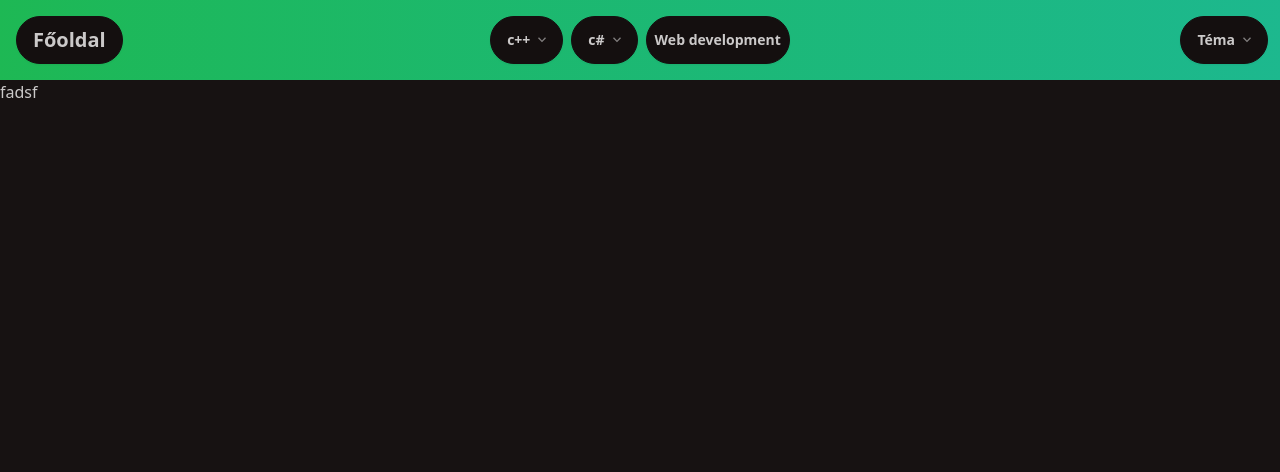
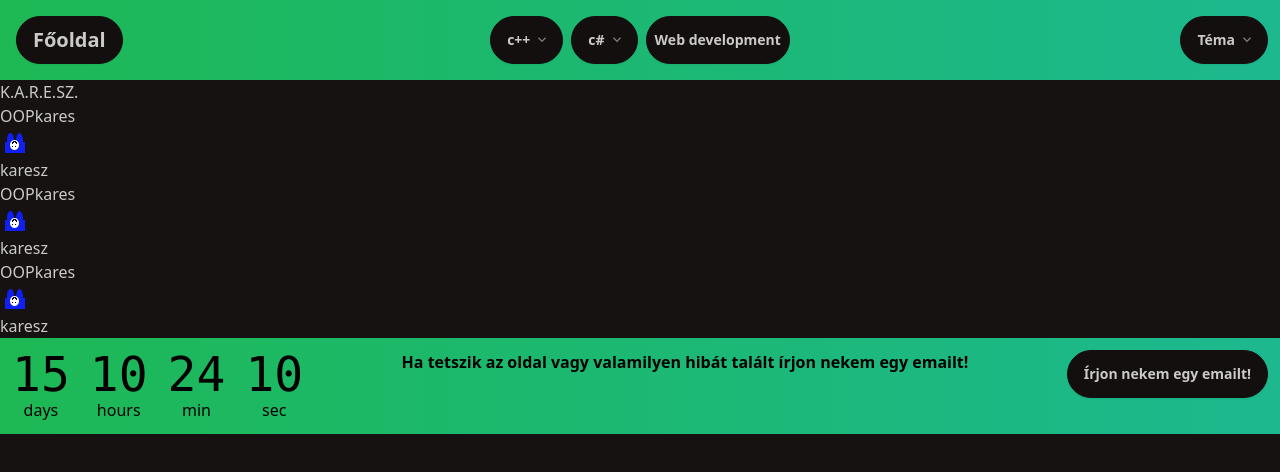
Before and after one commit to khun2/tailwind-webproj, a website: page subpages/karesz.html in a window 1280 px wide. Drawn offline with Linux system fonts and the light colour scheme.

Commit message:
2024. jún. 7., péntek, 09:14:28 CEST

```diff
--- a/subpages/karesz.html
+++ b/subpages/karesz.html
@@ -20,8 +20,7 @@
                             d="M4 6h16M4 12h8m-8 6h16" />
                     </svg>
                 </div>
-                <ul tabindex="0"
-                    class="menu menu-sm dropdown-content z-[1] p-2 shadow-2xl bg-base-300 rounded-box">
+                <ul tabindex="0" class="menu menu-sm dropdown-content z-[1] p-2 shadow-2xl bg-base-300 rounded-box">
                     <li>
                         <a>c#</a>
                         <ul class="p-2">
@@ -98,8 +97,64 @@
     </nav>
 
     <main>
-        fadsf
+        <h1>K.A.R.E.SZ.</h1>
+        <article>
+            <h2>OOPkares</h2>
+            <figure>
+                <img src="../img/karesz.png" alt="placeholder">
+                <figcaption>karesz</figcaption>
+            </figure>
+        </article>
+        <article>
+            <h2>OOPkares</h2>
+            <figure>
+                <img src="../img/karesz.png" alt="placeholder">
+                <figcaption>karesz</figcaption>
+            </figure>
+        </article>
+        <article>
+            <h2>OOPkares</h2>
+            <figure>
+                <img src="../img/karesz.png" alt="placeholder">
+                <figcaption>karesz</figcaption>
+            </figure>
+        </article>
     </main>
+
+    <footer
+        class="flex justify-between gap-3 bg-gradient-to-r w-full from-primary to-secondary justify-items-center bottom-0 p-3">
+        <div class="hidden sm:grid grid-flow-col gap-5 text-center auto-cols-max text-primary-content">
+            <div class="flex flex-col">
+                <span class="countdown font-mono lg:text-5xl text-2xl">
+                    <span style="--value:15;"></span>
+                </span>
+                days
+            </div>
+            <div class="flex flex-col">
+                <span class="countdown font-mono lg:text-5xl text-2xl">
+                    <span style="--value:10;"></span>
+                </span>
+                hours
+            </div>
+            <div class="flex flex-col">
+                <span class="countdown font-mono lg:text-5xl text-2xl">
+                    <span style="--value:24;"></span>
+                </span>
+                min
+            </div>
+            <div class="flex flex-col">
+                <span class="countdown font-mono lg:text-5xl text-2xl">
+                    <span style="--value:10;"></span>
+                </span>
+                sec
+            </div>
+        </div>
+
+        <p class="text-center align-bottom text-primary-content font-semibold">Ha tetszik az oldal vagy valamilyen hibát
+            talált írjon nekem egy emailt!</p>
+        <a href="mailto:kali.hunor.23f@szlgbp.hu" class="btn justify-self-stretch">Írjon nekem egy emailt!</a>
+
+    </footer>
 </body>
 
 </html>
```
Also changed, not shown: index.html (+5 -2 lines), img/karesz.png (added), output.css.
